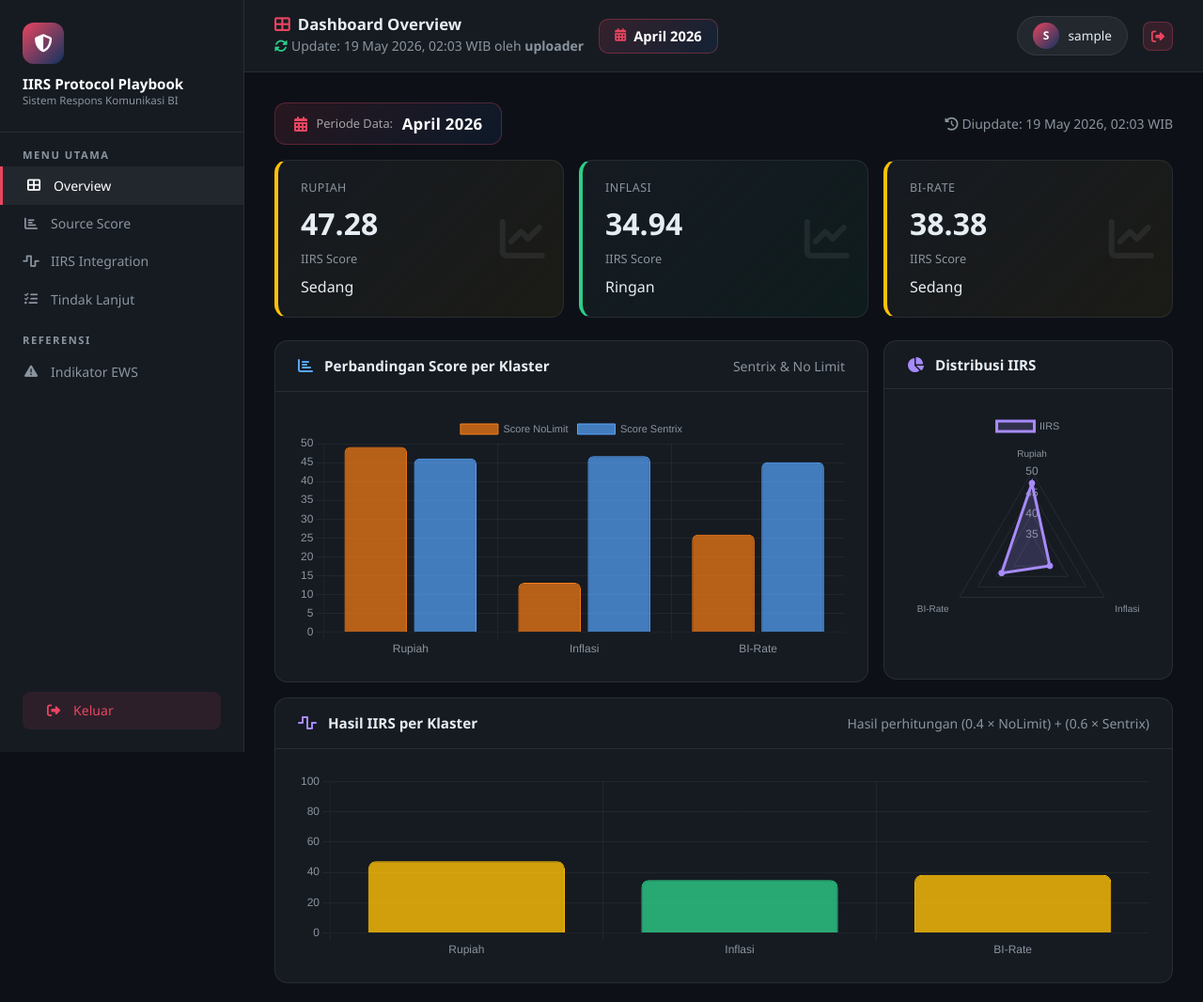
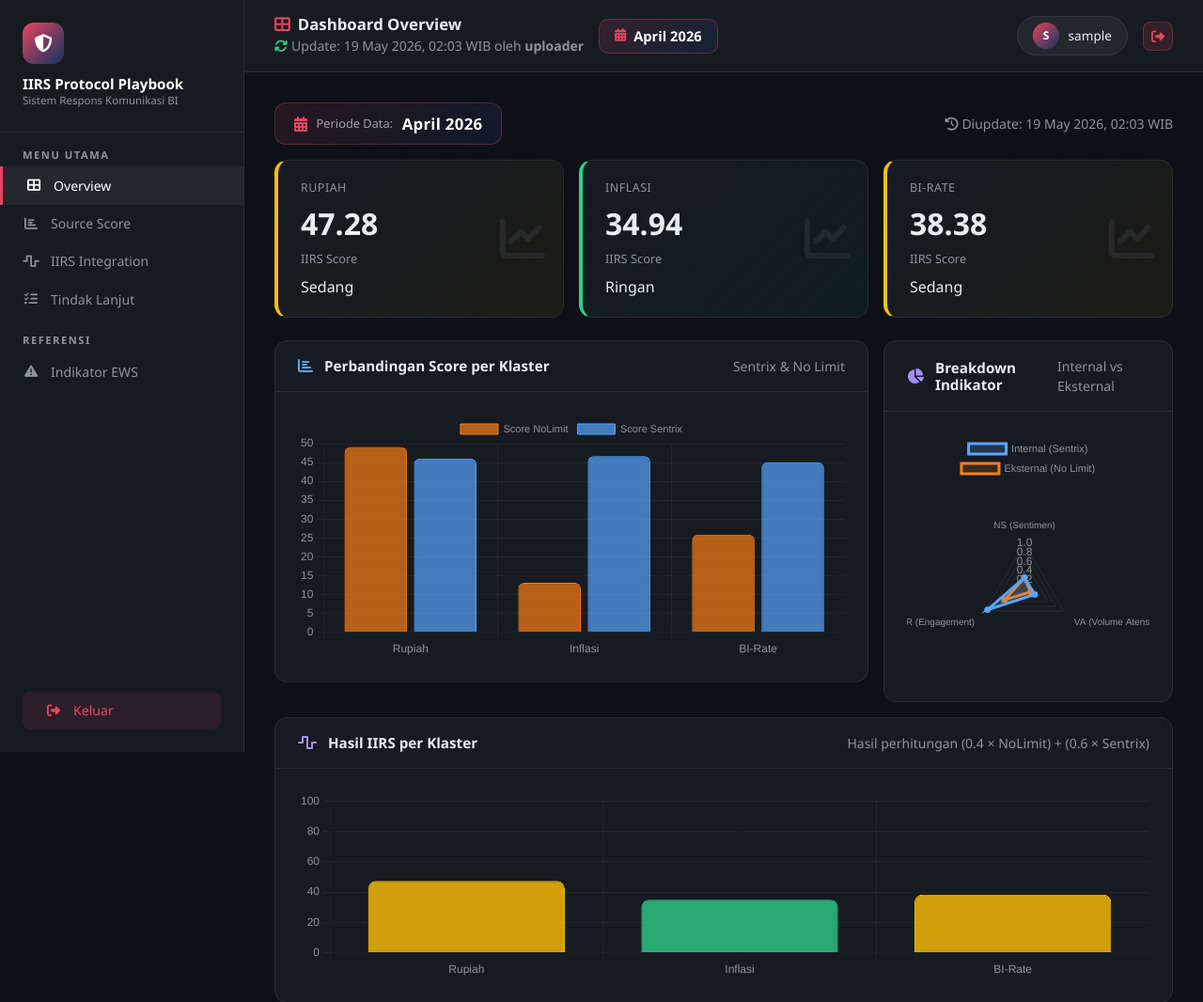
Before and after one commit to pendekarclkp/test_apps, a Flask app: page /dashboard in a window 1280 px wide. Shown: the top 1066 px of the page at 94% size. Run offline with Flask 3, Linux system fonts and the light colour scheme; the visitor is signed in with stand-in values (Sample User, id 1).

Commit message:
Replace IIRS radar with NS/VA/ER indicator breakdown (internal vs eksternal)
https://claude.ai/code/session_012KajSB15QHs2faZ4YuFhrV

```diff
--- a/iirs_app/app.py
+++ b/iirs_app/app.py
@@ -430,6 +430,15 @@ def dashboard():
     tiers_active = sorted({c['tier'] for c in cluster_tiers}) if cluster_tiers else [1]
     avg_iirs = (sum(r['iirs'] for r in iirs_list) / len(iirs_list)) if iirs_list else 0
 
+    # Breakdown indikator NS/VA/ER rata-rata per kanal (internal vs eksternal)
+    sentrix_list = data.get('sentrix', [])
+    nolimit_list = data.get('nolimit', [])
+    def avg_field(lst, field):
+        vals = [r.get(field, 0) for r in lst]
+        return round(sum(vals) / len(vals), 3) if vals else 0
+    breakdown_internal = [avg_field(sentrix_list, 'ns'), avg_field(sentrix_list, 'va'), avg_field(sentrix_list, 'er')]
+    breakdown_external = [avg_field(nolimit_list, 'ns'), avg_field(nolimit_list, 'va'), avg_field(nolimit_list, 'er')]
+
     return render_template(
         'dashboard.html',
         user=current_user(),
@@ -455,6 +464,8 @@ def dashboard():
         chart_sentrix=json.dumps([r['score_sentrix'] for r in iirs_list]),
         chart_nolimit=json.dumps([r['score_nolimit'] for r in iirs_list]),
         chart_iirs   =json.dumps([round(r['iirs'], 2) for r in iirs_list]),
+        chart_breakdown_internal=json.dumps(breakdown_internal),
+        chart_breakdown_external=json.dumps(breakdown_external),
     )
 
 # Upload: hanya role 'uploader'
--- a/iirs_app/templates/dashboard.html
+++ b/iirs_app/templates/dashboard.html
@@ -460,7 +460,8 @@
           <div class="panel">
             <div class="panel-header">
               <i class="fas fa-chart-pie" style="color:#a78bfa"></i>
-              <h6>Distribusi IIRS</h6>
+              <h6>Breakdown Indikator</h6>
+              <small class="ms-auto" style="color:var(--muted);">Internal vs Eksternal</small>
             </div>
             <div class="panel-body">
               <div class="chart-wrap">
@@ -998,6 +999,8 @@
   const sentrixData = {{ chart_sentrix|safe }};
   const nolimitData = {{ chart_nolimit|safe }};
   const iirsData = {{ chart_iirs|safe }};
+  const breakdownInternal = {{ chart_breakdown_internal|safe }};
+  const breakdownExternal = {{ chart_breakdown_external|safe }};
 
   const chartDefaults = {
     plugins: { legend: { labels: { color: '#8b949e', font: { size: 11 } } } },
@@ -1050,19 +1053,20 @@
     }
   });
 
-  // Radar chart (overview)
+  // Radar chart (overview) — breakdown indikator NS/VA/ER per kanal
   new Chart(document.getElementById('radarChart'), {
     type: 'radar',
     data: {
-      labels,
+      labels: ['NS (Sentimen)', 'VA (Volume Atensi)', 'ER (Engagement)'],
       datasets: [
-        { label: 'IIRS', data: iirsData, backgroundColor: 'rgba(167,139,250,0.2)', borderColor: '#a78bfa', pointBackgroundColor: '#a78bfa' },
+        { label: 'Internal (Sentrix)', data: breakdownInternal, backgroundColor: 'rgba(88,166,255,0.2)', borderColor: '#58a6ff', pointBackgroundColor: '#58a6ff' },
+        { label: 'Eksternal (No Limit)', data: breakdownExternal, backgroundColor: 'rgba(253,126,20,0.15)', borderColor: '#fd7e14', pointBackgroundColor: '#fd7e14' },
       ]
     },
     options: {
       responsive: true, maintainAspectRatio: false,
       plugins: { legend: { labels: { color: '#8b949e', font: { size: 11 } } } },
-      scales: { r: { grid: { color: 'rgba(255,255,255,0.08)' }, ticks: { color: '#8b949e', backdropColor: 'transparent' }, pointLabels: { color: '#8b949e' } } }
+      scales: { r: { suggestedMin: 0, suggestedMax: 1, grid: { color: 'rgba(255,255,255,0.08)' }, ticks: { color: '#8b949e', backdropColor: 'transparent', stepSize: 0.2 }, pointLabels: { color: '#8b949e', font: { size: 10 } } } }
     }
   });
 
```
